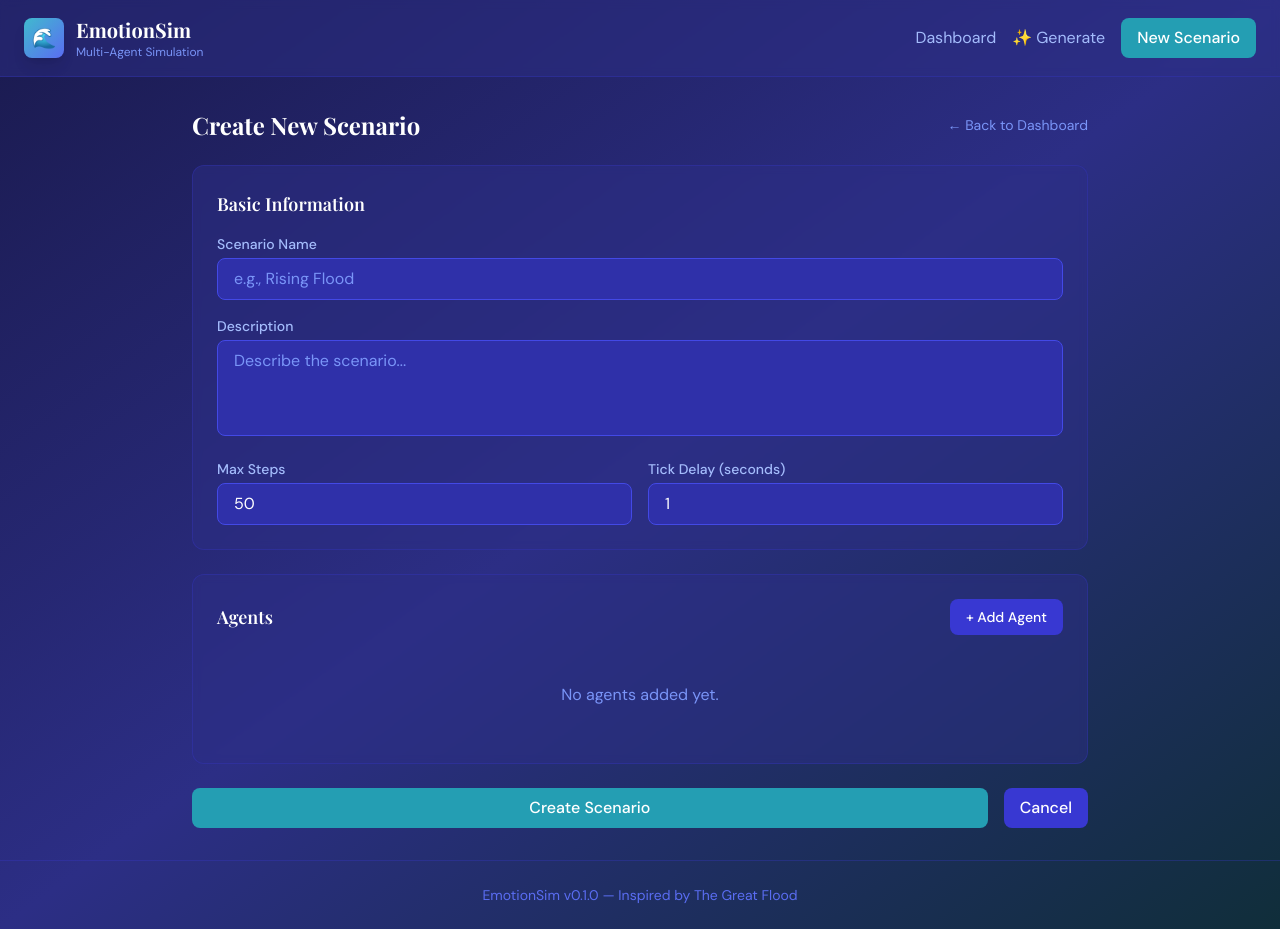
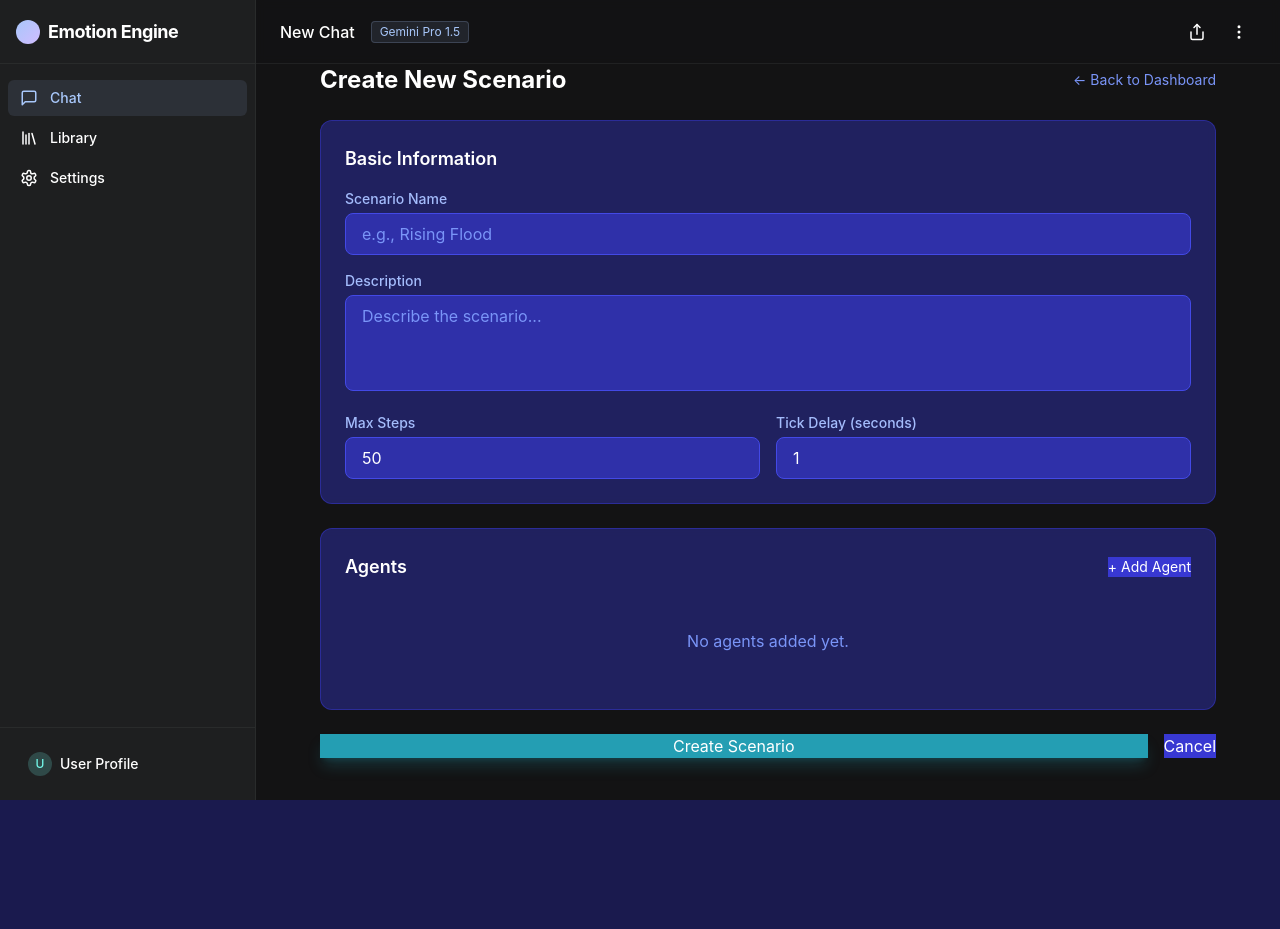
Before and after one commit to jasperan/emotion-engine, a SvelteKit app in the folder frontend/: page /scenarios/new in a window 1280 px wide. After the commit the page ends 800 px from the top, so only its background shows below. Built offline with nearby package versions, Linux system fonts and the light colour scheme.

Commit message:
feat: Implement new sidebar UI with a dedicated Library page, add a new generated scenario, and update run schema.

```diff
--- a/frontend/src/app.css
+++ b/frontend/src/app.css
@@ -4,26 +4,27 @@
 
 @layer base {
 	body {
-		@apply bg-gradient-to-br from-storm-950 via-storm-900 to-flood-950;
-		min-height: 100vh;
+		background-color: theme('colors.background');
+		color: theme('colors.on-background');
+		@apply font-sans antialiased;
 	}
 }
 
 @layer components {
-	.card {
-		@apply bg-storm-900/50 backdrop-blur-sm border border-storm-700/30 rounded-xl p-6;
+	.btn {
+		@apply inline-flex items-center justify-center rounded-lg px-4 py-2 font-medium transition-all duration-200 disabled:opacity-50 disabled:cursor-not-allowed;
 	}
 
 	.btn-primary {
-		@apply px-4 py-2 bg-flood-500 hover:bg-flood-400 text-white font-medium rounded-lg transition-colors duration-200;
+		@apply bg-flood-500 hover:bg-flood-400 text-white shadow-lg shadow-flood-500/25;
 	}
 
 	.btn-secondary {
-		@apply px-4 py-2 bg-storm-700 hover:bg-storm-600 text-white font-medium rounded-lg transition-colors duration-200;
+		@apply bg-storm-700 hover:bg-storm-600 text-white;
 	}
 
-	.btn-danger {
-		@apply px-4 py-2 bg-red-600 hover:bg-red-500 text-white font-medium rounded-lg transition-colors duration-200;
+	.card {
+		@apply bg-storm-800/50 backdrop-blur-sm border border-storm-700/50 rounded-xl p-6;
 	}
 
 	.input {
--- a/frontend/src/routes/+layout.svelte
+++ b/frontend/src/routes/+layout.svelte
@@ -1,39 +1,63 @@
 <script>
-	import '../app.css';
+  import '../app.css';
 </script>
 
-<div class="min-h-screen flex flex-col">
-	<header class="border-b border-storm-700/30 bg-storm-900/50 backdrop-blur-sm sticky top-0 z-50">
-		<nav class="container mx-auto px-6 py-4">
-			<div class="flex items-center justify-between">
-				<a href="/" class="flex items-center gap-3 group">
-					<div
-						class="w-10 h-10 bg-gradient-to-br from-flood-400 to-storm-500 rounded-lg flex items-center justify-center shadow-lg group-hover:scale-105 transition-transform"
-					>
-						<span class="text-xl">🌊</span>
-					</div>
-					<div>
-						<h1 class="text-xl font-display font-bold text-white">EmotionSim</h1>
-						<p class="text-xs text-storm-400">Multi-Agent Simulation</p>
-					</div>
-				</a>
+<div class="flex h-screen bg-background text-on-background overflow-hidden selection:bg-primary selection:text-on-primary">
+  <!-- Sidebar -->
+  <aside class="w-64 flex flex-col border-r border-outline/30 bg-surface hidden md:flex">
+    <!-- Header -->
+    <div class="h-16 flex items-center px-4 border-b border-outline/30">
+      <div class="font-bold text-lg tracking-tight flex items-center gap-2">
+        <div class="w-6 h-6 rounded-full bg-gradient-to-br from-accent-blue to-accent-purple"></div>
+        <span>Emotion Engine</span>
+      </div>
+    </div>
 
-				<div class="flex items-center gap-4">
-					<a href="/" class="text-storm-300 hover:text-white transition-colors">Dashboard</a>
-					<a href="/scenarios/generate" class="text-storm-300 hover:text-white transition-colors flex items-center gap-1">
-						<span>✨</span> Generate
-					</a>
-					<a href="/scenarios/new" class="btn-primary">New Scenario</a>
-				</div>
-			</div>
-		</nav>
-	</header>
+    <!-- Navigation -->
+    <nav class="flex-1 overflow-y-auto py-4 px-2 space-y-1">
+      <a href="/" class="flex items-center gap-3 px-3 py-2 rounded-md text-sm font-medium bg-primary/10 text-primary hover:bg-primary/20 transition-colors">
+        <svg xmlns="http://www.w3.org/2000/svg" width="18" height="18" viewBox="0 0 24 24" fill="none" stroke="currentColor" stroke-width="2" stroke-linecap="round" stroke-linejoin="round" class="lucide lucide-message-square"><path d="M21 15a2 2 0 0 1-2 2H7l-4 4V5a2 2 0 0 1 2-2h14a2 2 0 0 1 2 2z"/></svg>
+        Chat
+      </a>
+      <a href="/library" class="flex items-center gap-3 px-3 py-2 rounded-md text-sm font-medium text-on-surface hover:bg-surface-alt hover:text-on-background transition-colors">
+        <svg xmlns="http://www.w3.org/2000/svg" width="18" height="18" viewBox="0 0 24 24" fill="none" stroke="currentColor" stroke-width="2" stroke-linecap="round" stroke-linejoin="round" class="lucide lucide-library"><path d="m16 6 4 14"/><path d="M12 6v14"/><path d="M8 8v12"/><path d="M4 4v16"/></svg>
+        Library
+      </a>
+      <a href="/settings" class="flex items-center gap-3 px-3 py-2 rounded-md text-sm font-medium text-on-surface hover:bg-surface-alt hover:text-on-background transition-colors">
+        <svg xmlns="http://www.w3.org/2000/svg" width="18" height="18" viewBox="0 0 24 24" fill="none" stroke="currentColor" stroke-width="2" stroke-linecap="round" stroke-linejoin="round" class="lucide lucide-settings"><path d="M12.22 2h-.44a2 2 0 0 0-2 2v.18a2 2 0 0 1-1 1.73l-.43.25a2 2 0 0 1-2 0l-.15-.08a2 2 0 0 0-2.73.73l-.22.38a2 2 0 0 0 .73 2.73l.15.1a2 2 0 0 1 1 1.72v.51a2 2 0 0 1-1 1.74l-.15.09a2 2 0 0 0-.73 2.73l.22.38a2 2 0 0 0 2.73.73l.15-.08a2 2 0 0 1 2 0l.43.25a2 2 0 0 1 1 1.73V20a2 2 0 0 0 2 2h.44a2 2 0 0 0 2-2v-.18a2 2 0 0 1 1-1.73l.43-.25a2 2 0 0 1 2 0l.15.08a2 2 0 0 0 2.73-.73l.22-.39a2 2 0 0 0-.73-2.73l-.15-.1a2 2 0 0 1-1-1.74v-.5a2 2 0 0 1 1-1.74l.15-.09a2 2 0 0 0 .73-2.73l-.22-.38a2 2 0 0 0-2.73-.73l-.15.08a2 2 0 0 1-2 0l-.43.25a2 2 0 0 1-1-1.73V4a2 2 0 0 0-2-2z"/><circle cx="12" cy="12" r="3"/></svg>
+        Settings
+      </a>
+    </nav>
 
-	<main class="flex-1 container mx-auto px-6 py-8">
-		<slot />
-	</main>
+    <!-- Footer -->
+    <div class="p-4 border-t border-outline/30">
+       <button class="flex items-center gap-2 w-full px-3 py-2 rounded-md text-sm font-medium text-on-surface hover:bg-surface-alt transition-colors">
+          <div class="w-6 h-6 rounded-full bg-accent-teal/20 text-accent-teal flex items-center justify-center text-xs">U</div>
+          <span>User Profile</span>
+       </button>
+    </div>
+  </aside>
 
-	<footer class="border-t border-storm-700/30 py-6 text-center text-sm text-storm-500">
-		EmotionSim v0.1.0 — Inspired by The Great Flood
-	</footer>
+  <!-- Main Content -->
+  <main class="flex-1 flex flex-col relative overflow-hidden">
+    <!-- Top Bar (Optional, can be used for context) -->
+    <header class="h-16 border-b border-outline/30 flex items-center justify-between px-6 bg-background/80 backdrop-blur-sm z-10">
+       <div class="flex items-center gap-4">
+          <h1 class="font-medium text-on-background">New Chat</h1>
+          <span class="px-2 py-0.5 rounded text-xs bg-primary/10 text-primary border border-primary/20">Gemini Pro 1.5</span>
+       </div>
+       <div class="flex items-center gap-2">
+           <button class="p-2 text-on-surface hover:text-on-background hover:bg-surface-alt rounded-full transition-colors">
+               <svg xmlns="http://www.w3.org/2000/svg" width="18" height="18" viewBox="0 0 24 24" fill="none" stroke="currentColor" stroke-width="2" stroke-linecap="round" stroke-linejoin="round" class="lucide lucide-share"><path d="M4 12v8a2 2 0 0 0 2 2h12a2 2 0 0 0 2-2v-8"/><polyline points="16 6 12 2 8 6"/><line x1="12" x2="12" y1="2" y2="15"/></svg>
+           </button>
+           <button class="p-2 text-on-surface hover:text-on-background hover:bg-surface-alt rounded-full transition-colors">
+               <svg xmlns="http://www.w3.org/2000/svg" width="18" height="18" viewBox="0 0 24 24" fill="none" stroke="currentColor" stroke-width="2" stroke-linecap="round" stroke-linejoin="round" class="lucide lucide-more-vertical"><circle cx="12" cy="12" r="1"/><circle cx="12" cy="5" r="1"/><circle cx="12" cy="19" r="1"/></svg>
+           </button>
+       </div>
+    </header>
+
+    <div class="flex-1 overflow-auto">
+        <slot />
+    </div>
+  </main>
 </div>
--- /dev/null
+++ b/frontend/src/routes/library/+page.svelte
@@ -0,0 +1,170 @@
+<script lang="ts">
+	import { onMount } from 'svelte';
+	import { scenarios, runs, type Scenario, type Run } from '$lib/api';
+
+	let scenarioList: Scenario[] = [];
+	let runList: Run[] = [];
+	let loading = true;
+	let error: string | null = null;
+
+	onMount(async () => {
+		try {
+			[scenarioList, runList] = await Promise.all([scenarios.list(), runs.list()]);
+		} catch (e) {
+			error = e instanceof Error ? e.message : 'Failed to load data';
+		} finally {
+			loading = false;
+		}
+	});
+
+	function formatDate(dateStr: string): string {
+		return new Date(dateStr).toLocaleDateString(undefined, {
+			month: 'short',
+			day: 'numeric',
+			hour: '2-digit',
+			minute: '2-digit'
+		});
+	}
+
+	function getStatusColor(status: string): string {
+		switch (status) {
+			case 'running':
+				return 'badge-success';
+			case 'paused':
+				return 'badge-warning';
+			case 'completed':
+				return 'badge-info';
+			case 'failed':
+			case 'cancelled':
+				return 'badge-danger';
+			default:
+				return 'bg-storm-700 text-storm-300';
+		}
+	}
+</script>
+
+<svelte:head>
+	<title>EmotionSim Dashboard</title>
+</svelte:head>
+
+<div class="space-y-8">
+	<!-- Hero Section -->
+	<div class="card bg-gradient-to-br from-storm-900/80 to-flood-950/50 border-flood-700/30">
+		<div class="flex items-center gap-6">
+			<div
+				class="w-20 h-20 bg-gradient-to-br from-flood-400 to-storm-600 rounded-2xl flex items-center justify-center shadow-xl animate-float"
+			>
+				<span class="text-4xl">🌊</span>
+			</div>
+			<div>
+				<h1 class="text-3xl font-display font-bold mb-2">Emotion Engine</h1>
+				<p class="text-storm-300 max-w-2xl">
+					Run AI agent swarms in parallel disaster simulations. Create scenarios, watch agents
+					roleplay with unique personalities, and analyze their cooperation and decision-making.
+				</p>
+			</div>
+		</div>
+	</div>
+
+	<!-- Scenarios Section -->
+	<section>
+		<div class="flex items-center justify-between mb-4">
+			<h2 class="text-xl font-display font-semibold">Scenarios</h2>
+			<a href="/scenarios/new" class="btn-primary text-sm">+ Create Scenario</a>
+		</div>
+
+		{#if loading}
+			<div class="card text-center py-12">
+				<div
+					class="w-8 h-8 border-2 border-flood-500 border-t-transparent rounded-full animate-spin mx-auto"
+				></div>
+				<p class="text-storm-400 mt-4">Loading scenarios...</p>
+			</div>
+		{:else if error}
+			<div class="card border-red-500/30 bg-red-900/10">
+				<p class="text-red-400">Error: {error}</p>
+			</div>
+		{:else if scenarioList.length === 0}
+			<div class="card text-center py-12">
+				<p class="text-storm-400 mb-4">No scenarios yet. Create your first one!</p>
+				<a href="/scenarios/new" class="btn-primary">Create Scenario</a>
+			</div>
+		{:else}
+			<div class="grid md:grid-cols-2 lg:grid-cols-3 gap-4">
+				{#each scenarioList as scenario}
+					<a
+						href="/scenarios/{scenario.id}"
+						class="card hover:border-flood-500/50 transition-all hover:shadow-lg hover:shadow-flood-500/10"
+					>
+						<h3 class="text-lg font-semibold font-display mb-2">{scenario.name}</h3>
+						<p class="text-sm text-storm-400 mb-3 line-clamp-2">
+							{scenario.description || 'No description'}
+						</p>
+						<div class="flex items-center justify-between text-xs text-storm-500">
+							<span>{scenario.agent_templates?.length || 0} agents</span>
+							<span>{formatDate(scenario.created_at)}</span>
+						</div>
+					</a>
+				{/each}
+			</div>
+		{/if}
+	</section>
+
+	<!-- Recent Runs Section -->
+	<section>
+		<h2 class="text-xl font-display font-semibold mb-4">Recent Runs</h2>
+
+		{#if runList.length === 0}
+			<div class="card text-center py-8">
+				<p class="text-storm-400">No runs yet. Start a simulation from a scenario!</p>
+			</div>
+		{:else}
+			<div class="card overflow-hidden p-0">
+				<table class="w-full">
+					<thead class="bg-storm-800/50">
+						<tr class="text-left text-sm text-storm-400">
+							<th class="px-4 py-3 font-medium">Run ID</th>
+							<th class="px-4 py-3 font-medium">Status</th>
+							<th class="px-4 py-3 font-medium">Progress</th>
+							<th class="px-4 py-3 font-medium">Created</th>
+							<th class="px-4 py-3 font-medium"></th>
+						</tr>
+					</thead>
+					<tbody class="divide-y divide-storm-700/30">
+						{#each runList.slice(0, 10) as run}
+							<tr class="hover:bg-storm-800/30">
+								<td class="px-4 py-3">
+									<span class="font-mono text-sm text-storm-300">{run.id.slice(0, 8)}...</span>
+								</td>
+								<td class="px-4 py-3">
+									<span class="badge {getStatusColor(run.status)} capitalize">{run.status}</span>
+								</td>
+								<td class="px-4 py-3">
+									<div class="flex items-center gap-2">
+										<div class="w-24 h-2 bg-storm-800 rounded-full overflow-hidden">
+											<div
+												class="h-full bg-flood-500 rounded-full transition-all"
+												style="width: {(run.current_step / run.max_steps) * 100}%"
+											></div>
+										</div>
+										<span class="text-xs text-storm-400 font-mono">
+											{run.current_step}/{run.max_steps}
+										</span>
+									</div>
+								</td>
+								<td class="px-4 py-3 text-sm text-storm-400">
+									{formatDate(run.created_at)}
+								</td>
+								<td class="px-4 py-3 text-right">
+									<a href="/runs/{run.id}" class="text-flood-400 hover:text-flood-300 text-sm">
+										View →
+									</a>
+								</td>
+							</tr>
+						{/each}
+					</tbody>
+				</table>
+			</div>
+		{/if}
+	</section>
+</div>
--- a/frontend/src/routes/runs/[id]/+page.svelte
+++ b/frontend/src/routes/runs/[id]/+page.svelte
@@ -13,7 +13,7 @@
 	let loading = true;
 	let error: string | null = null;
 
-	$: runId = $page.params.id;
+	$: runId = $page.params.id as string;
 	$: wsState = $websocket;
 
 	// Update data when WebSocket events arrive
@@ -145,11 +145,11 @@
 								<div class="w-20 h-2 bg-storm-800 rounded-full overflow-hidden">
 									<div
 										class="h-full bg-gradient-to-r from-yellow-500 to-red-500 rounded-full"
-										style="width: {((run.world_state?.hazard_level as number) || 0) * 10}%"
+										style="width: {(Number(run.world_state?.hazard_level) || 0) * 10}%"
 									></div>
 								</div>
 								<span class="text-storm-200 font-mono"
-									>{(run.world_state?.hazard_level as number) || 0}/10</span
+									>{Number(run.world_state?.hazard_level) || 0}/10</span
 								>
 							</div>
 						</div>
--- a/frontend/src/routes/scenarios/[id]/+page.svelte
+++ b/frontend/src/routes/scenarios/[id]/+page.svelte
@@ -10,7 +10,7 @@
 	let error: string | null = null;
 	let creating = false;
 
-	$: scenarioId = $page.params.id;
+	$: scenarioId = $page.params.id as string;
 
 	onMount(async () => {
 		try {
--- a/frontend/src/routes/scenarios/generate/+page.svelte
+++ b/frontend/src/routes/scenarios/generate/+page.svelte
@@ -109,6 +109,8 @@
 
 	// Helper to safely get config as Record
 	$: config = previewData?.scenario?.config as Record<string, unknown> || {};
+
+  $: stats = previewData ? getPersonaStats(previewData.scenario.agent_templates) : { count: 0, ageRange: 'N/A', occupations: [] };
 </script>
 
 <svelte:head>
@@ -299,7 +301,6 @@ Examples:
 		<!-- Personas Preview -->
 		<div class="card">
 			<h3 class="font-semibold font-display mb-3">Characters</h3>
-			{@const stats = getPersonaStats(previewData.scenario.agent_templates)}
 			<p class="text-sm text-storm-400 mb-4">
 				{stats.count} personas, ages {stats.ageRange}
 			</p>
--- a/frontend/tailwind.config.js
+++ b/frontend/tailwind.config.js
@@ -4,12 +4,11 @@ export default {
 	theme: {
 		extend: {
 			fontFamily: {
-				'display': ['Playfair Display', 'serif'],
-				'mono': ['JetBrains Mono', 'monospace'],
-				'sans': ['DM Sans', 'system-ui', 'sans-serif']
+				sans: ['Inter', 'system-ui', 'sans-serif'],
+				mono: ['JetBrains Mono', 'monospace']
 			},
 			colors: {
-				'storm': {
+				storm: {
 					50: '#f0f5ff',
 					100: '#e0eaff',
 					200: '#c7d7fe',
@@ -22,7 +21,7 @@ export default {
 					900: '#2c2e85',
 					950: '#1a1a4e'
 				},
-				'flood': {
+				flood: {
 					50: '#effbfc',
 					100: '#d6f4f7',
 					200: '#b2e8ef',
@@ -34,17 +33,25 @@ export default {
 					800: '#235565',
 					900: '#214856',
 					950: '#102e3a'
+				},
+				// Google AI Studio inspired palette
+				background: '#131314', // Very dark grey/almost black
+				surface: '#1E1F20',    // Slightly lighter for cards/sidebars
+				surface_alt: '#28292A', // Hover states
+				primary: '#A8C7FA',    // Light blue accent
+				on_primary: '#042D5F', // Text on primary
+				on_background: '#E3E3E3', // High emphasis text
+				on_surface: '#C4C7C5',    // Medium emphasis text
+				outline: '#444746',       // Borders
+				accent: {
+					blue: '#A8C7FA',
+					purple: '#D0BCFF',
+					teal: '#73F7E9'
 				}
 			},
-			animation: {
-				'pulse-slow': 'pulse 4s cubic-bezier(0.4, 0, 0.6, 1) infinite',
-				'float': 'float 6s ease-in-out infinite'
-			},
-			keyframes: {
-				float: {
-					'0%, 100%': { transform: 'translateY(0px)' },
-					'50%': { transform: 'translateY(-10px)' }
-				}
+			backgroundImage: {
+				'gradient-radial': 'radial-gradient(var(--tw-gradient-stops))',
+				'subtle-glow': 'conic-gradient(from 180deg at 50% 50%, #1e1f2000 0deg, #a8c7fa10 180deg, #1e1f2000 360deg)',
 			}
 		}
 	},
```
Also changed, not shown: frontend/src/routes/+page.svelte (+86 -145 lines), 2 other files (tests, documents, lock files or other folders).
